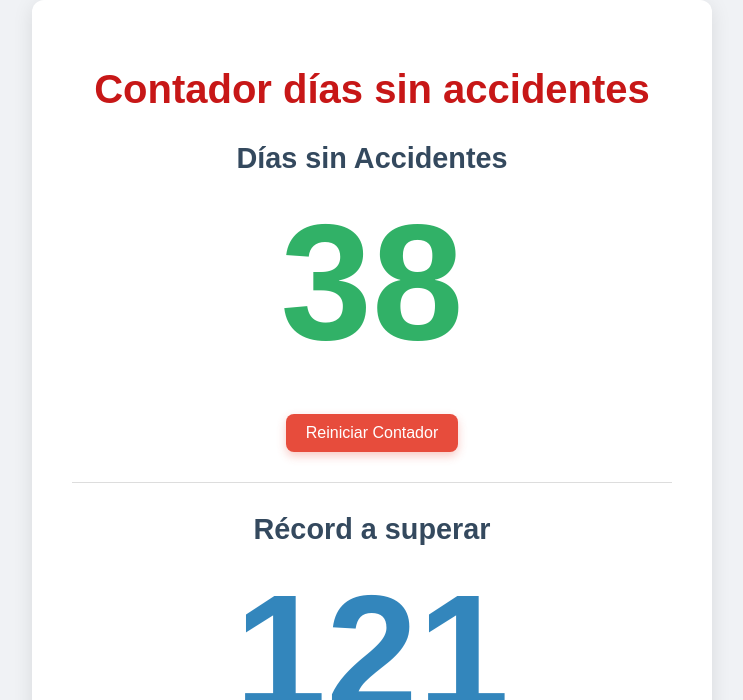
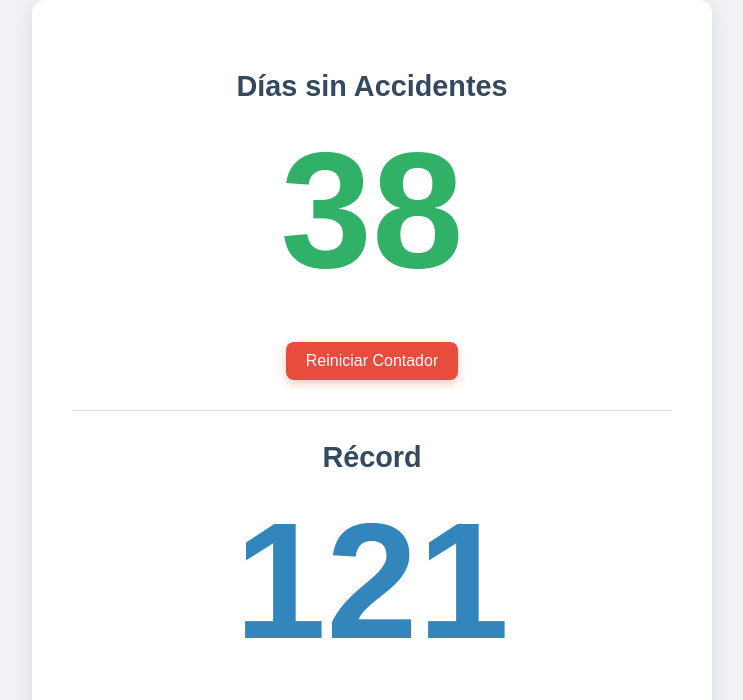
Before and after one commit to Miguelfgn/Contador, a plain HTML site: page index.html in a window 1280 px wide. Shown: the top 700 px of the page, without its empty margins (268-1011 px from the left). Drawn offline with Linux system fonts and the light colour scheme.

Commit message:
Actualizacion de parrafos h1 y h2

```diff
--- a/index.html
+++ b/index.html
@@ -10,14 +10,14 @@
     <div class="container">
 
         <div class="counter-section">
-            <h1>Contador días sin accidentes</h1>
+            <h1></h1>
             <h2>Días sin Accidentes</h2>
             <div id="daysCounter" class="counter">0</div>
             <button id="resetButton" class="button">Reiniciar Contador</button>
         </div>
 
         <div class="record-section">
-            <h2>Récord a superar</h2>
+            <h2>Récord</h2>
             <div id="recordDays" class="record">0</div>
         </div>
 
```
